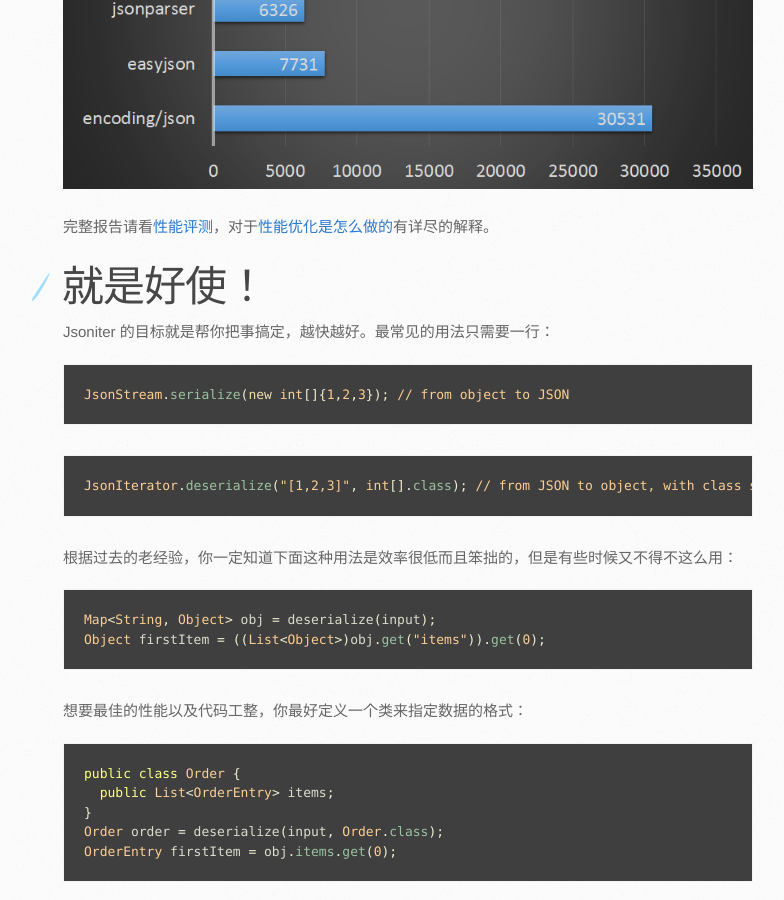
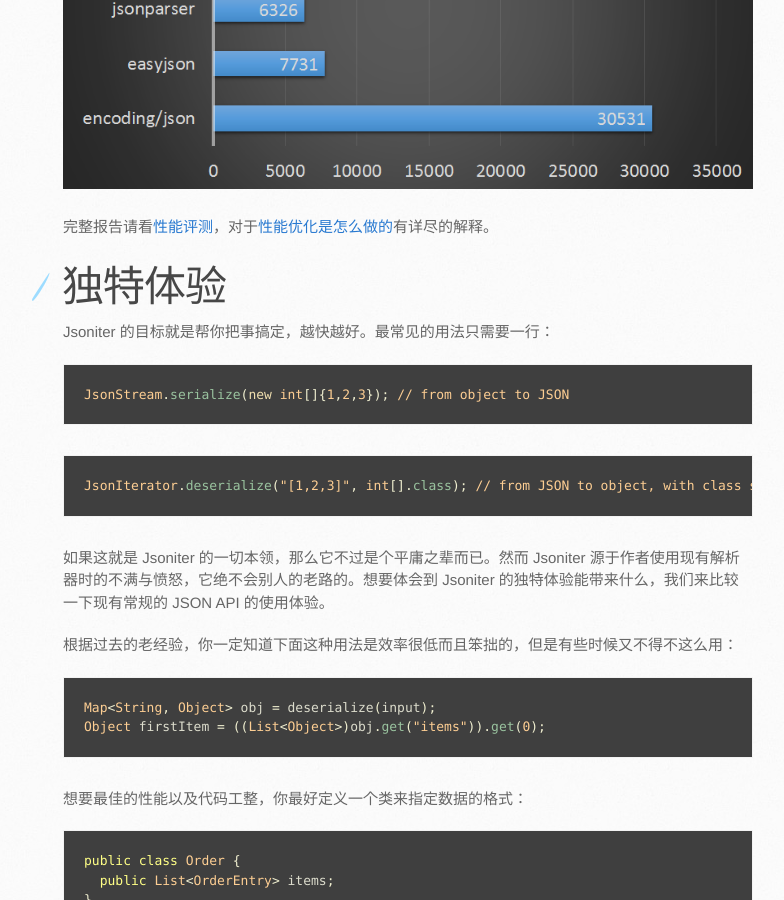
Before and after one commit to json-iterator/json-iterator.github.io, a Jekyll site: the page built from index.cn.md, in a window 1280 px wide and 900 px high, scrolled down 1107 px. Shown: the whole window, without its empty margins (107-891 px from the left). Built offline with Jekyll 4.4.1, drawn with Linux system fonts in a browser that asks for light colours; comment, search, counter and statistics services are not loaded.

Commit message:
Update index.cn.md

````diff
--- a/index.cn.md
+++ b/index.cn.md
@@ -17,7 +17,7 @@
 
 完整报告请看[性能评测](/benchmark.html)，对于[性能优化是怎么做的](/benchmark.html#optimization-used)有详尽的解释。
 
-# 就是好使！
+# 独特体验
 
 Jsoniter 的目标就是帮你把事搞定，越快越好。最常见的用法只需要一行：
 
@@ -28,6 +28,7 @@
 ```java
 JsonIterator.deserialize("[1,2,3]", int[].class); // from JSON to object, with class specified
 ```
+如果这就是 Jsoniter 的一切本领，那么它不过是个平庸之辈而已。然而 Jsoniter 源于作者使用现有解析器时的不满与愤怒，它绝不会别人的老路的。想要体会到 Jsoniter 的独特体验能带来什么，我们来比较一下现有常规的 JSON API 的使用体验。
 
 根据过去的老经验，你一定知道下面这种用法是效率很低而且笨拙的，但是有些时候又不得不这么用：
 
````
